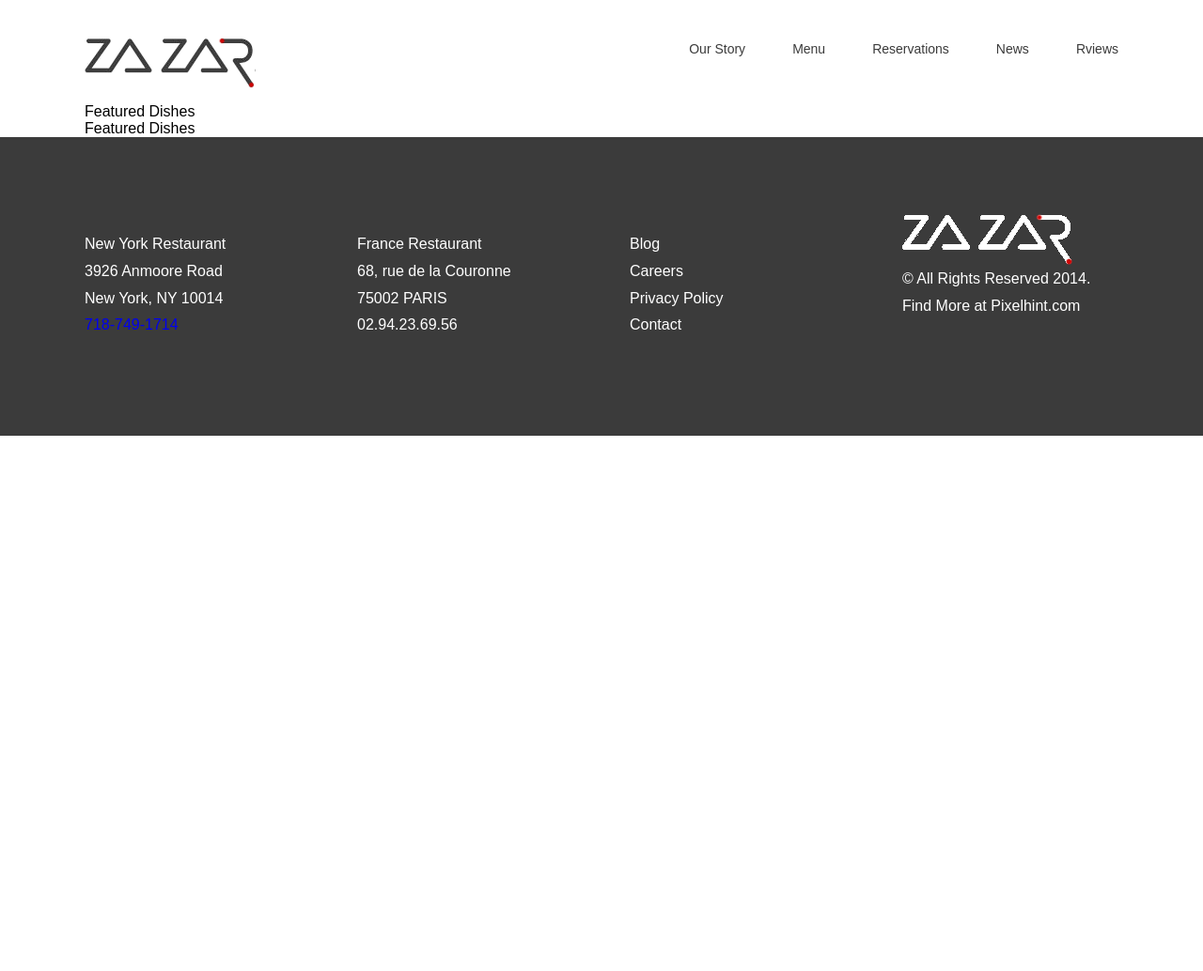
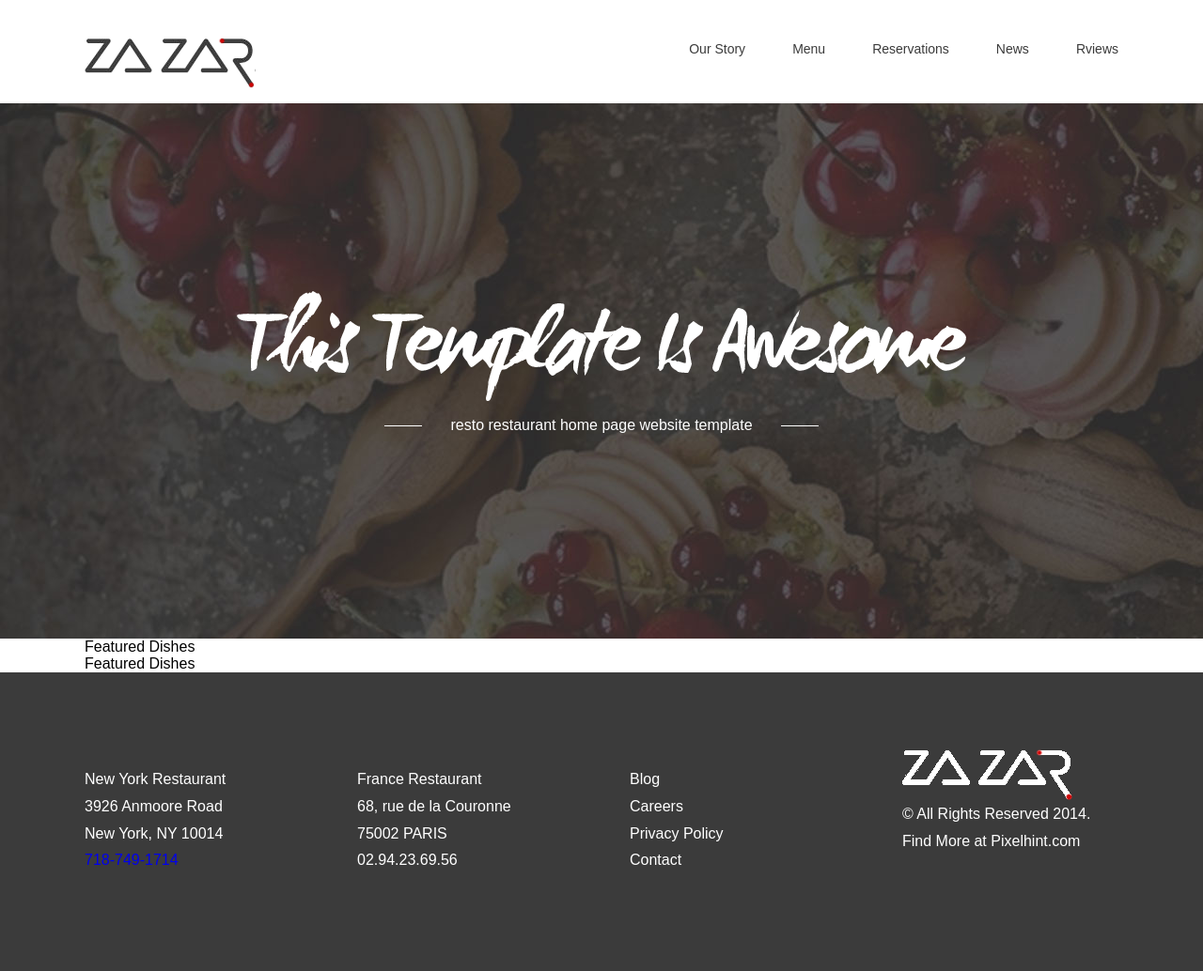
Before and after one commit to dirstart/website-learn, a web app: file webpage-slicing/index.html in a window 1280 px wide. Shown: the whole page at 94% size. Before the commit the page ends 464 px from the top, so only its background shows below. Run offline with its HTML, style and script files only (its server is not run), Linux system fonts and the light colour scheme.

Commit message:
banner and header

```diff
--- a/webpage-slicing/index.html
+++ b/webpage-slicing/index.html
@@ -19,8 +19,25 @@
 			</ul>
 		</div>
 	</div>
-	<div class="index-banner"></div>
-	<div class="index-list public-container"></div>
+
+	<div class="index-banner">
+		<div class="index-banner-bg">
+			<img src="./src/image/index-banner.jpg" alt="">
+		</div>
+		<div class="index-banner-text">
+			<div class="text-logo"></div>
+			<p class="text-info">
+				<i class="line-left"></i>
+					resto restaurant home page website template
+				<i class="line-right"></i>
+			</p>
+		</div>
+	</div>
+
+	<div class="index-menu public-container">
+		<div class="menu-tips"></div>
+	</div>
+
 	<div class="index-pannel public-container">
 		<div class="index-pannel-header">Featured Dishes</div>
 	</div>
--- a/webpage-slicing/src/css/index.css
+++ b/webpage-slicing/src/css/index.css
@@ -52,3 +52,44 @@
   height: 55px;
   background: url("../image/footer-logo.png");
 }
+.index-banner {
+  position: relative;
+  background: #b3b3b3;
+}
+.index-banner .index-banner-bg {
+  height: 570px;
+  overflow: hidden;
+}
+.index-banner .index-banner-bg img {
+  margin: 0 auto;
+}
+.index-banner .index-banner-text {
+  position: absolute;
+  top: 200px;
+  left: 50%;
+  margin-left: -388px;
+}
+.index-banner .index-banner-text .text-logo {
+  width: 776px;
+  height: 117px;
+  background: url("../image/text-logo.png") no-repeat;
+}
+.index-banner .index-banner-text .text-info {
+  margin-top: 17px;
+  text-align: center;
+  color: #fff;
+}
+.index-banner .index-banner-text .text-info .line-left {
+  display: inline-block;
+  width: 40px;
+  border-top: 1px solid #fff;
+  margin-right: 26px;
+  vertical-align: middle;
+}
+.index-banner .index-banner-text .text-info .line-right {
+  display: inline-block;
+  width: 40px;
+  border-top: 1px solid #fff;
+  margin-left: 26px;
+  vertical-align: middle;
+}
--- a/webpage-slicing/src/stylus/index.styl
+++ b/webpage-slicing/src/stylus/index.styl
@@ -42,3 +42,38 @@
 			width:182px
 			height:55px
 			background:url("../image/footer-logo.png")
+
+
+.index-banner
+	position:relative
+	background:#b3b3b3
+	.index-banner-bg
+		height:570px
+		overflow:hidden
+		img
+			margin:0 auto
+	.index-banner-text
+		position:absolute
+		top:200px
+		left:50%
+		margin-left:-388px
+		.text-logo
+			width:776px
+			height:117px
+			background:url("../image/text-logo.png")no-repeat
+		.text-info
+			margin-top:17px
+			text-align:center
+			color:#fff
+			.line-left
+				display:inline-block
+				width:40px
+				border-top:1px solid #fff
+				margin-right:26px
+				vertical-align:middle
+			.line-right
+				display:inline-block
+				width:40px
+				border-top:1px solid #fff
+				margin-left:26px
+				vertical-align:middle
```
Also changed, not shown: webpage-slicing/src/image/index-banner.jpg (added), webpage-slicing/src/image/text-logo.png (added).
